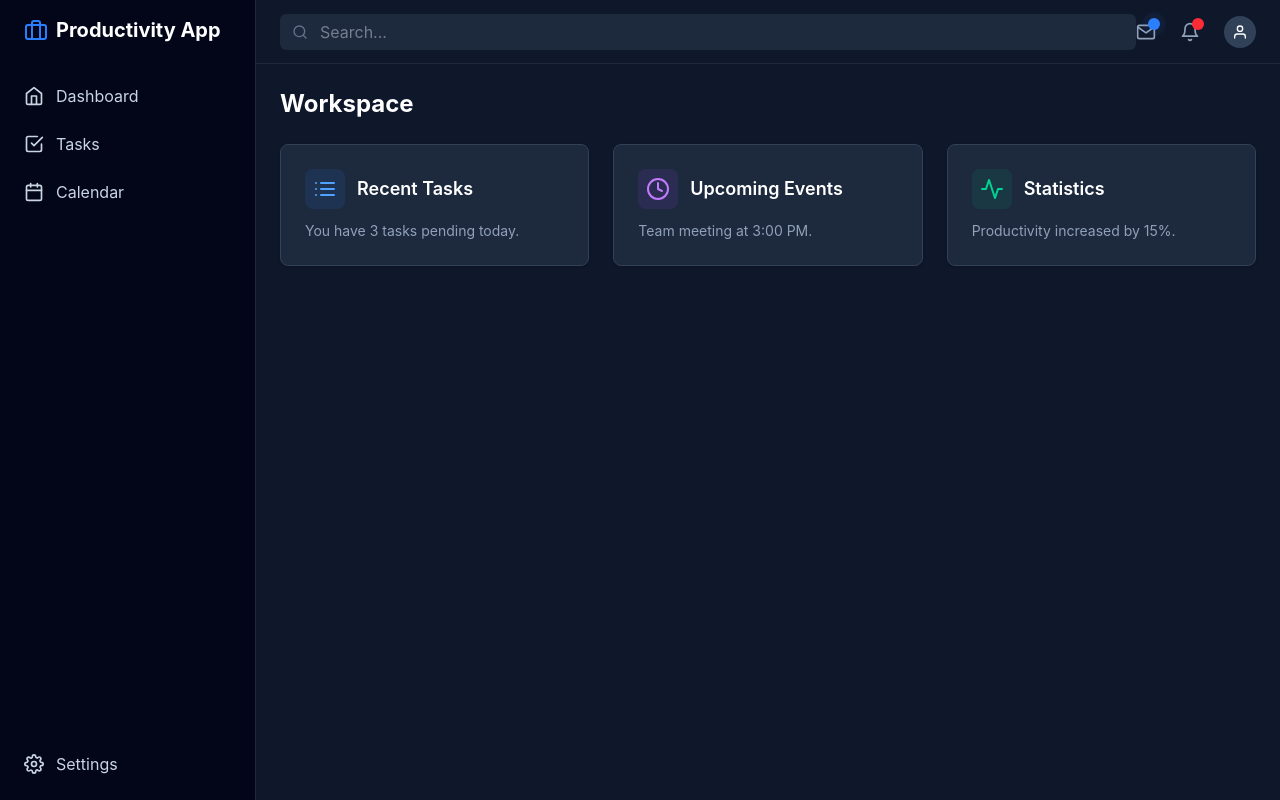
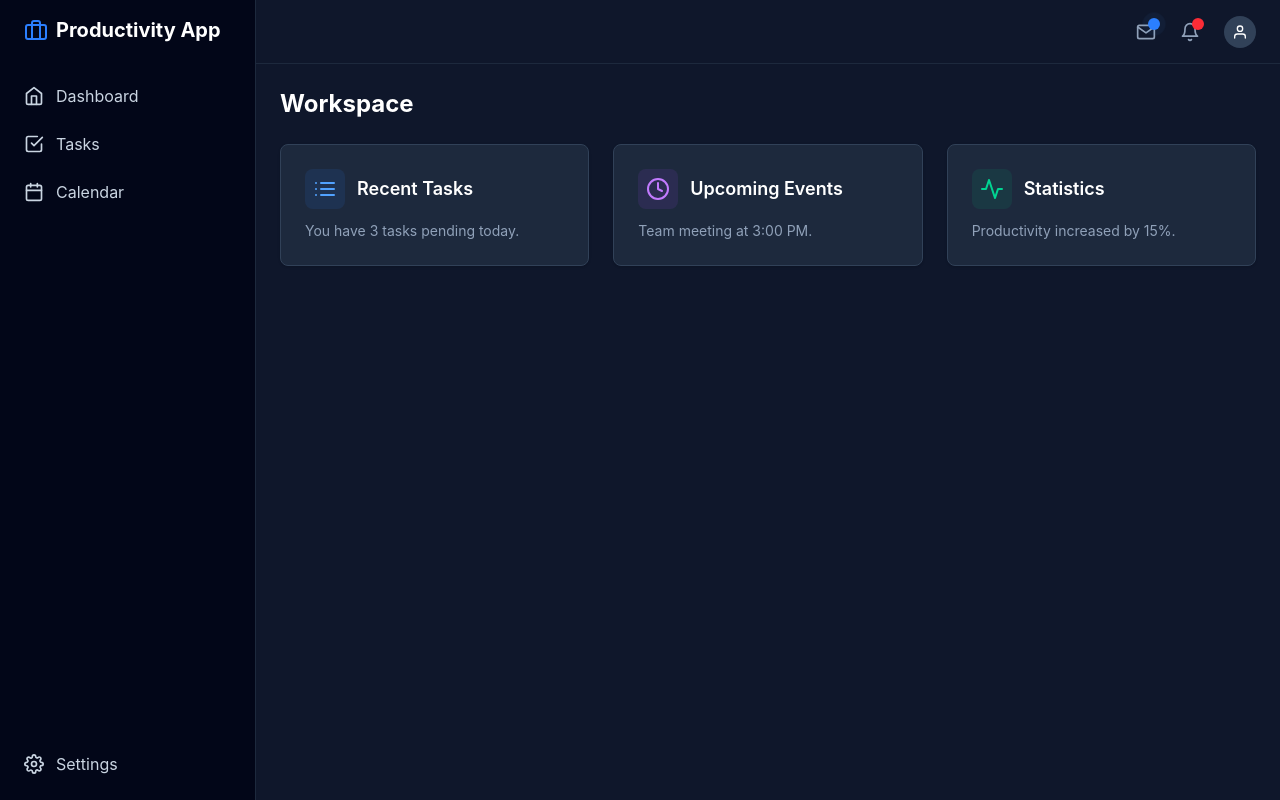
Before and after one commit to Lautaro-R-collins/productivity-App, a React (Vite) app: page / in a window 1280 px wide. Built offline with nearby package versions, Linux system fonts and the light colour scheme.

Commit message:
refactor navbar

```diff
--- a/src/components/Navbar.jsx
+++ b/src/components/Navbar.jsx
@@ -3,17 +3,7 @@ import { FiSearch, FiBell, FiMail, FiUser } from 'react-icons/fi';
 
 const Navbar = () => {
   return (
-    <header className="h-16 bg-slate-900 border-b border-slate-800 flex items-center justify-between px-6 text-slate-300">
-      <div className="flex-1 relative w-64">
-        <div className="absolute inset-y-0 left-0 pl-3 flex items-center pointer-events-none">
-          <FiSearch className="h-4 w-4 text-slate-500" />
-        </div>
-        <input
-          type="text"
-          placeholder="Search..."
-          className="bg-slate-800 text-slate-300 pl-10 pr-4 py-1.5 rounded-md focus:outline-none focus:ring-1 focus:ring-blue-500 w-full"
-        />
-      </div>
+    <header className="h-16 bg-slate-900 border-b border-slate-800 flex items-center justify-end px-6 text-slate-300">
       <div className="flex items-center space-x-6">
         <button className="text-slate-400 hover:text-white transition relative">
            <FiMail className="w-5 h-5" />
```
